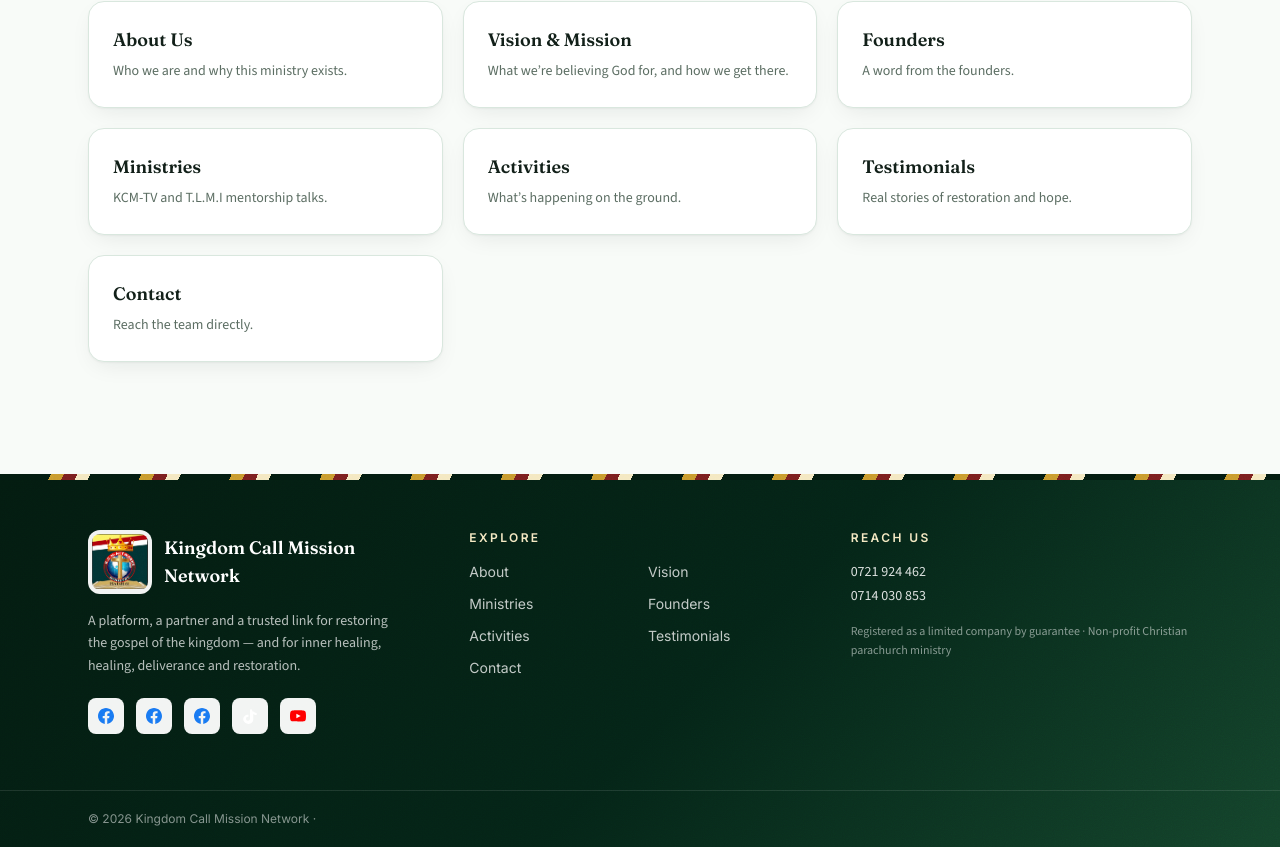
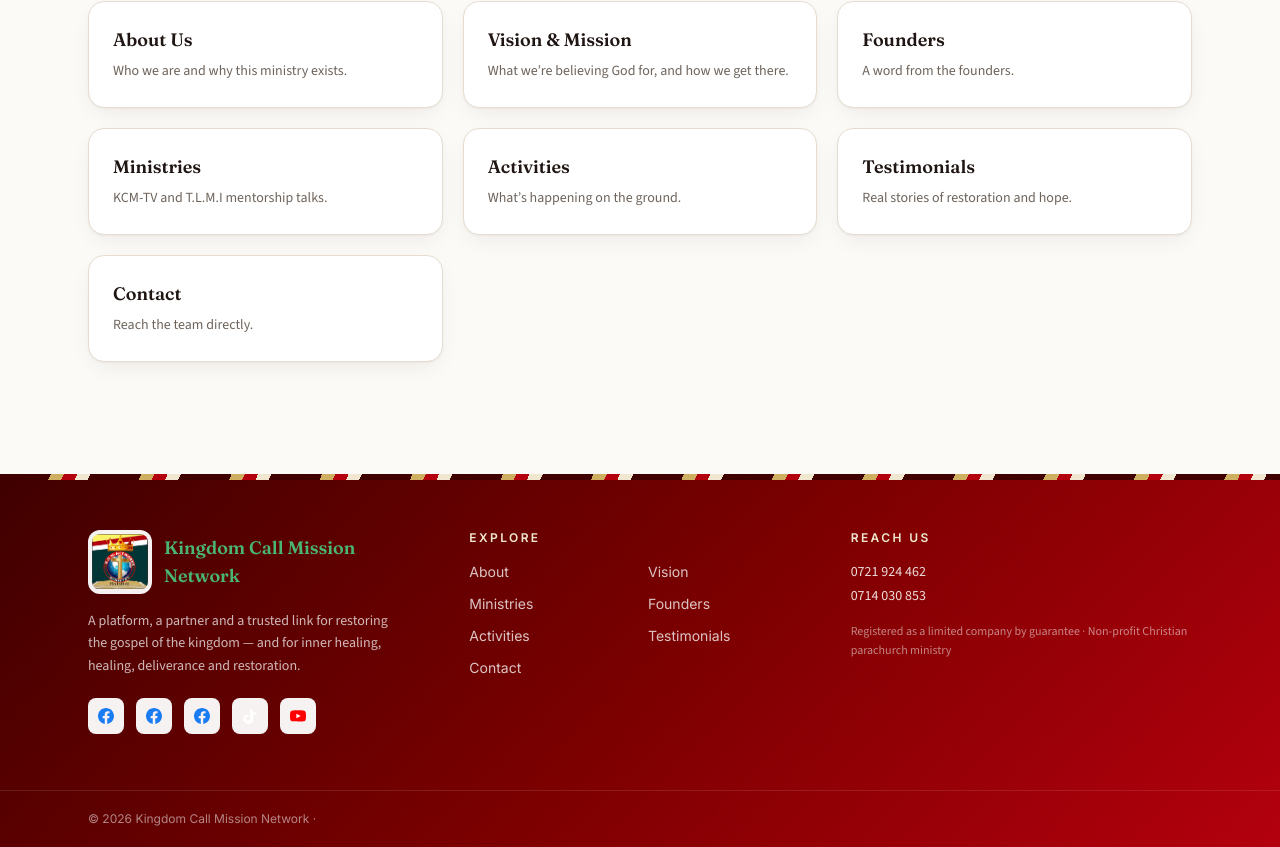
Before and after one commit to draron-dare-045/Kingdom_Ministry, a React (Vite) app in the folder kmc-source/: page / in a window 1280 px wide. Shown: the part 2237-3084 px from the top of the page. Built offline with nearby package versions, Linux system fonts and the light colour scheme; no server answers.

Commit message:
Styling changed

```diff
--- a/kmc-source/src/admin/AdminLogin.jsx
+++ b/kmc-source/src/admin/AdminLogin.jsx
@@ -39,7 +39,7 @@
         <div className="flex flex-col items-center text-center mb-7">
           <img src="/logo.svg" alt={org.name} className="w-24 h-24 object-contain mb-4" />
           <p className="eyebrow mb-2">admin access</p>
-          <h1 className="font-display text-xl font-semibold text-ink">{org.name}</h1>
+          <h1 className="font-display text-xl font-semibold text-kingdomGreen">{org.name}</h1>
           <p className="text-sm text-muted mt-1">Sign in to manage Activities & Gallery.</p>
         </div>
 
--- a/kmc-source/src/components/Footer.jsx
+++ b/kmc-source/src/components/Footer.jsx
@@ -27,7 +27,7 @@
         <div>
           <div className="flex items-center gap-3">
             <img src="/logo.svg" alt={org.name} className="w-16 h-16 object-contain bg-white/95 rounded-xl p-1" />
-            <span className="font-display font-semibold text-lg text-white">{org.name}</span>
+            <span className="font-display font-semibold text-lg text-kingdomGreenLight">{org.name}</span>
           </div>
           <p className="mt-4 text-sm text-white/70 leading-relaxed max-w-xs">{org.tagline}</p>
           <div className="mt-5 flex flex-wrap items-center gap-3">
--- a/kmc-source/src/components/Hero.jsx
+++ b/kmc-source/src/components/Hero.jsx
@@ -55,7 +55,7 @@
             transition={{ duration: 0.6, delay: 0.1 }}
             className="font-display font-semibold leading-[1.02] text-4xl sm:text-5xl lg:text-6xl text-ink"
           >
-            <span className="gradient-text">{org.name}</span>
+            <span className="text-kingdomGreen">{org.name}</span>
             <br />
             <span className="text-2xl sm:text-3xl font-medium text-muted">{org.networkName}</span>
           </motion.h1>
--- a/kmc-source/src/components/Navbar.jsx
+++ b/kmc-source/src/components/Navbar.jsx
@@ -35,7 +35,7 @@
       <nav className="max-w-6xl mx-auto flex items-center justify-between px-6 py-3">
         <Link to="/" className="flex items-center gap-2.5">
           <img src="/logo.svg" alt={org.name} className="w-14 h-14 object-contain" />
-          <span className="font-display font-semibold text-base sm:text-lg tracking-tight text-ink leading-none">
+          <span className="font-display font-semibold text-base sm:text-lg tracking-tight text-kingdomGreen leading-none">
             {org.name}
           </span>
         </Link>
@@ -58,7 +58,7 @@
         <Link
           to="/contact"
           className="hidden lg:inline-flex items-center px-4 py-2 rounded-full text-white font-label font-medium text-sm shadow-soft hover:brightness-110 hover:-translate-y-0.5 transition-all duration-200"
-          style={{ background: 'linear-gradient(135deg, #031B10 0%, #113925 100%)' }}
+          style={{ background: 'linear-gradient(135deg, #3D0000 0%, #B0000D 100%)' }}
         >
           Contact Us
         </Link>
--- a/kmc-source/src/components/Preloader.jsx
+++ b/kmc-source/src/components/Preloader.jsx
@@ -59,7 +59,7 @@
               initial={{ opacity: 0, y: 8 }}
               animate={{ opacity: 1, y: 0 }}
               transition={{ duration: 0.5, delay: 0.25 }}
-              className="font-display text-3xl sm:text-4xl font-semibold text-ink tracking-tight text-center"
+              className="font-display text-3xl sm:text-4xl font-semibold text-kingdomGreen tracking-tight text-center"
             >
               {org.name}
             </motion.h1>
@@ -82,7 +82,7 @@
               animate={{ scaleX: 1 }}
               transition={{ duration: (MIN_DISPLAY_MS - 200) / 1000, ease: 'easeInOut' }}
               className="h-[2px] origin-left rounded-full"
-              style={{ background: 'linear-gradient(135deg, #031B10 0%, #113925 100%)' }}
+              style={{ background: 'linear-gradient(135deg, #3D0000 0%, #B0000D 100%)' }}
             />
           </div>
         </motion.div>
--- a/kmc-source/src/index.css
+++ b/kmc-source/src/index.css
@@ -7,7 +7,7 @@
 }
 
 ::selection {
-  background: #14432B;
+  background: #B0000D;
   color: #ffffff;
 }
 
@@ -15,19 +15,19 @@
   width: 10px;
 }
 ::-webkit-scrollbar-track {
-  background: #F3F8F4;
+  background: #FAF7F2;
 }
 ::-webkit-scrollbar-thumb {
-  background: #C7DACD;
+  background: #DDBFAE;
   border-radius: 8px;
 }
 ::-webkit-scrollbar-thumb:hover {
-  background: #14432B;
+  background: #B0000D;
 }
 
 @layer utilities {
   .gradient-text {
-    background: linear-gradient(135deg, #042417 0%, #14432B 100%);
+    background: linear-gradient(135deg, #7A0000 0%, #B0000D 100%);
     -webkit-background-clip: text;
     background-clip: text;
     color: transparent;
@@ -57,17 +57,17 @@
 
   .btn-primary {
     @apply inline-flex items-center justify-center gap-2 px-5 py-3 rounded-full text-white font-label font-semibold text-sm shadow-lift hover:brightness-110 hover:-translate-y-0.5 active:translate-y-0 transition-all duration-200;
-    background: linear-gradient(135deg, #031B10 0%, #113925 100%);
+    background: linear-gradient(135deg, #3D0000 0%, #8A0000 100%);
   }
 
   .btn-secondary {
     @apply inline-flex items-center justify-center gap-2 px-5 py-3 rounded-full text-white font-label font-semibold text-sm shadow-lift hover:brightness-110 hover:-translate-y-0.5 active:translate-y-0 transition-all duration-200;
-    background: linear-gradient(135deg, #031B10 0%, #113925 100%);
+    background: linear-gradient(135deg, #7A0000 0%, #B0000D 100%);
   }
 
   .btn-gold {
     @apply inline-flex items-center justify-center gap-2 px-5 py-3 rounded-full text-white font-label font-semibold text-sm shadow-lift hover:brightness-110 hover:-translate-y-0.5 active:translate-y-0 transition-all duration-200;
-    background: linear-gradient(135deg, #031B10 0%, #113925 100%);
+    background: linear-gradient(135deg, #CDAC5D 0%, #B0000D 100%);
   }
 
   .section-eyebrow-line {
@@ -83,7 +83,7 @@
     inset: -1px;
     border-radius: inherit;
     padding: 1px;
-    background: linear-gradient(135deg, #042417, #C99A2E);
+    background: linear-gradient(135deg, #7A0000, #CDAC5D);
     -webkit-mask: linear-gradient(#fff 0 0) content-box, linear-gradient(#fff 0 0);
     -webkit-mask-composite: xor;
     mask-composite: exclude;
@@ -99,14 +99,14 @@
   .ribbon-strip {
     background: repeating-linear-gradient(
       115deg,
-      #031B10 0px,
-      #031B10 46px,
-      #C99A2E 46px,
-      #C99A2E 58px,
-      #7A1F1F 58px,
-      #7A1F1F 70px,
-      #F4E8C1 70px,
-      #F4E8C1 82px
+      #3D0000 0px,
+      #3D0000 46px,
+      #CDAC5D 46px,
+      #CDAC5D 58px,
+      #B0000D 58px,
+      #B0000D 70px,
+      #F0E6CE 70px,
+      #F0E6CE 82px
     );
   }
 
--- a/kmc-source/tailwind.config.js
+++ b/kmc-source/tailwind.config.js
@@ -1,32 +1,36 @@
 /** @type {import('tailwindcss').Config} */
-// Color ratio for this site (keep new sections in line with this):
-//   60% dominant  -> bg / surface / surfaceAlt / cream (neutral off-white)
-//   30% secondary -> forest / forestDeep / leaf (brand green)
-//   10% accent    -> gold / goldLight (single accent, used sparingly for
-//                    highlights, badges and CTAs so it stays a true accent)
-// Wine is kept only for the rare, deliberate high-contrast touch (not part
-// of the regular 60/30/10 rotation) so it doesn't compete with gold as a
-// second accent.
+// Color ratio for this site, rebuilt around the crest logo's red + gold
+// (keep new sections in line with this):
+//   60% dominant  -> bg / surface / surfaceAlt / cream (warm neutral off-white)
+//   30% secondary -> forest / forestDeep / leaf (brand red, lifted straight
+//                    from the logo — leaf is the exact logo red, forest/
+//                    forestDeep are darker tonal steps for depth)
+//   10% accent    -> gold / goldLight (the logo's gold, used for highlights,
+//                    badges and CTAs so it stays a true accent)
+// Wine is shifted to a warm amber so error/alert states stay legible and
+// distinct from the red brand colour instead of competing with it.
 export default {
   content: ['./index.html', './src/**/*.{js,jsx}'],
   theme: {
     extend: {
       colors: {
         bg: '#FFFFFF',
-        surface: '#F3F8F4',
-        surfaceAlt: '#E9F2EC',
-        border: '#D9E7DE',
-        ink: '#122019',
-        text: '#1C2B22',
-        muted: '#5C6E63',
-        forest: '#042417',
-        forestDeep: '#031B10',
-        leaf: '#14432B',
-        gold: '#C99A2E',
-        goldLight: '#F4E8C1',
-        wine: '#7A1F1F',
-        wineDeep: '#5A1616',
+        surface: '#FAF7F2',
+        surfaceAlt: '#F3ECE1',
+        border: '#E6DCD0',
+        ink: '#1F1512',
+        text: '#2A1F1B',
+        muted: '#6E645C',
+        forest: '#7A0000',
+        forestDeep: '#3D0000',
+        leaf: '#B0000D',
+        gold: '#CDAC5D',
+        goldLight: '#F0E6CE',
+        wine: '#B45309',
+        wineDeep: '#78350F',
         cream: '#FBF7EC',
+        kingdomGreen: '#0F5C30',
+        kingdomGreenLight: '#46B36E',
       },
       fontFamily: {
         display: ['"Fraunces"', 'serif'],
@@ -35,22 +39,22 @@
       },
       backgroundImage: {
         'grid-pattern':
-          'linear-gradient(#D9E7DE 1px, transparent 1px), linear-gradient(90deg, #D9E7DE 1px, transparent 1px)',
-        'brand-gradient': 'linear-gradient(135deg, #042417 0%, #14432B 100%)',
-        'brand-gradient-deep': 'linear-gradient(135deg, #031B10 0%, #042417 55%, #14432B 100%)',
-        'gold-gradient': 'linear-gradient(135deg, #C99A2E 0%, #F4E8C1 100%)',
-        'wine-gradient': 'linear-gradient(135deg, #5A1616 0%, #7A1F1F 100%)',
-        'ribbon-gradient': 'linear-gradient(115deg, #F4E8C1 0%, #C99A2E 35%, #7A1F1F 55%, #031B10 100%)',
+          'linear-gradient(#E6DCD0 1px, transparent 1px), linear-gradient(90deg, #E6DCD0 1px, transparent 1px)',
+        'brand-gradient': 'linear-gradient(135deg, #3D0000 0%, #B0000D 100%)',
+        'brand-gradient-deep': 'linear-gradient(135deg, #3D0000 0%, #7A0000 55%, #B0000D 100%)',
+        'gold-gradient': 'linear-gradient(135deg, #CDAC5D 0%, #F0E6CE 100%)',
+        'wine-gradient': 'linear-gradient(135deg, #78350F 0%, #B45309 100%)',
+        'ribbon-gradient': 'linear-gradient(115deg, #F0E6CE 0%, #CDAC5D 35%, #B0000D 55%, #3D0000 100%)',
         'hero-mesh':
-          'radial-gradient(ellipse 60% 50% at 15% 0%, rgba(4,36,23,0.14), transparent 60%), radial-gradient(ellipse 50% 45% at 100% 20%, rgba(201,154,46,0.16), transparent 60%), radial-gradient(ellipse 40% 40% at 50% 100%, rgba(122,31,31,0.08), transparent 60%)',
+          'radial-gradient(ellipse 60% 50% at 15% 0%, rgba(122,0,0,0.14), transparent 60%), radial-gradient(ellipse 50% 45% at 100% 20%, rgba(205,172,93,0.18), transparent 60%), radial-gradient(ellipse 40% 40% at 50% 100%, rgba(176,0,13,0.10), transparent 60%)',
       },
       backgroundSize: {
         grid: '40px 40px',
       },
       boxShadow: {
-        soft: '0 1px 2px rgba(18,32,25,0.04), 0 8px 24px -8px rgba(18,32,25,0.10)',
-        lift: '0 4px 8px rgba(18,32,25,0.05), 0 20px 40px -12px rgba(4,36,23,0.20)',
-        glow: '0 0 0 1px rgba(201,154,46,0.25), 0 12px 32px -8px rgba(201,154,46,0.25)',
+        soft: '0 1px 2px rgba(31,21,18,0.04), 0 8px 24px -8px rgba(31,21,18,0.10)',
+        lift: '0 4px 8px rgba(31,21,18,0.05), 0 20px 40px -12px rgba(58,0,0,0.20)',
+        glow: '0 0 0 1px rgba(205,172,93,0.25), 0 12px 32px -8px rgba(205,172,93,0.25)',
       },
     },
   },
```
